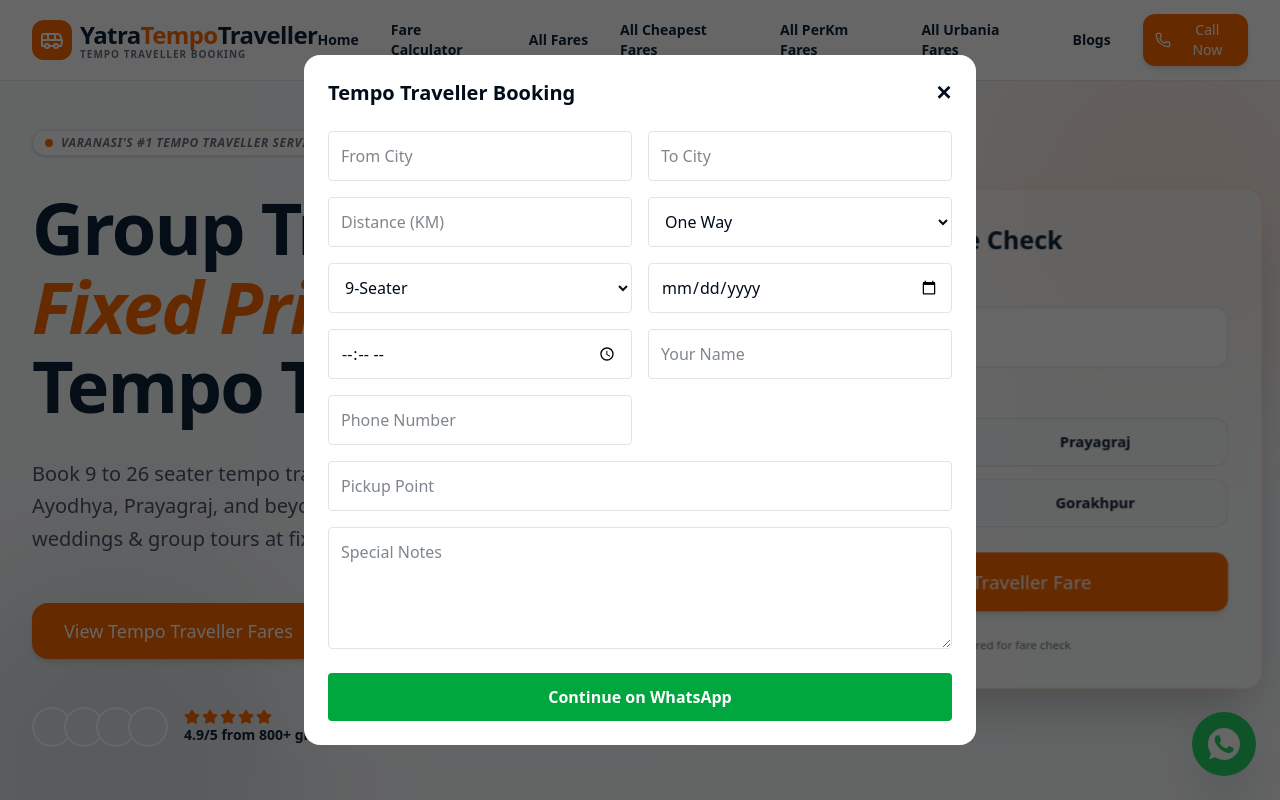
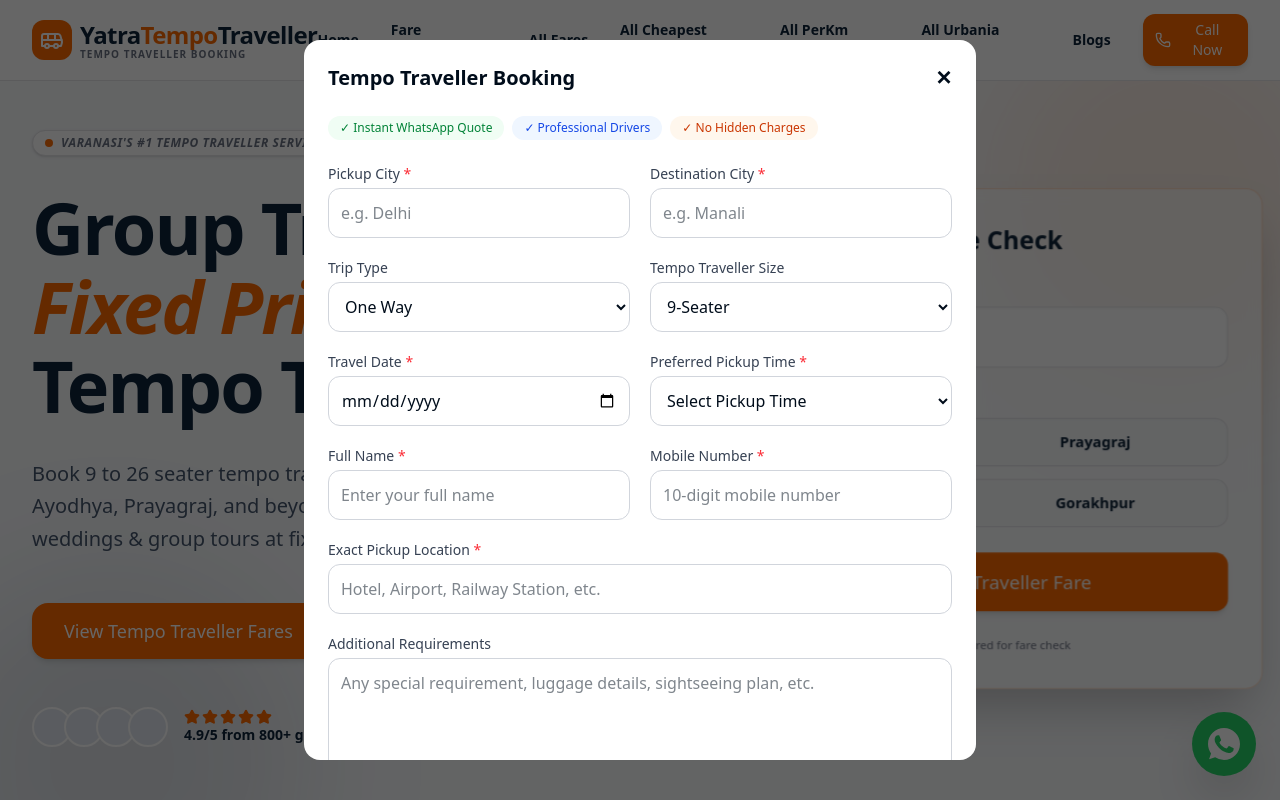
Before and after one commit to tempo-hub/tempo, a Next.js app: page / in a window 1280 px wide. Both pictures are taken after a click on the button 1224 px from the left and 744 px from the top of the page. Shown: the top 800 px of the page. Built offline with nearby package versions, Linux system fonts and the light colour scheme.

Commit message:
Updated UI of whatsapp form and add booking form on vehicle gallery section

```diff
--- a/app/components/shared/BookingModal.tsx
+++ b/app/components/shared/BookingModal.tsx
@@ -2,19 +2,24 @@
 
 import { useState } from "react";
 import toast from "react-hot-toast";
+import { useEffect } from "react";
 
 type BookingModalProps = {
   isOpen: boolean;
   onClose: () => void;
+  vehicleType?: string;
 };
 
-export default function BookingModal({ isOpen, onClose }: BookingModalProps) {
+export default function BookingModal({
+  isOpen,
+  onClose,
+  vehicleType,
+}: BookingModalProps) {
   const [formData, setFormData] = useState({
     from: "",
     to: "",
-    distance: "",
     tripType: "One Way",
-    tempoSize: "9-Seater",
+    tempoSize: vehicleType || "9-Seater",
     travelDate: "",
     pickupTime: "",
     name: "",
@@ -22,6 +27,28 @@ export default function BookingModal({ isOpen, onClose }: BookingModalProps) {
     pickupPoint: "",
     notes: "",
   });
+
+  useEffect(() => {
+    if (vehicleType) {
+      setFormData((prev) => ({
+        ...prev,
+        tempoSize: vehicleType,
+      }));
+    }
+  }, [vehicleType]);
+
+  const timeOptions = [];
+
+  for (let hour = 0; hour < 24; hour++) {
+    for (let minute = 0; minute < 60; minute += 15) {
+      const period = hour >= 12 ? "PM" : "AM";
+      const displayHour = hour % 12 || 12;
+
+      timeOptions.push(
+        `${displayHour}:${minute.toString().padStart(2, "0")} ${period}`,
+      );
+    }
+  }
 
   if (!isOpen) return null;
 
@@ -40,7 +67,6 @@ export default function BookingModal({ isOpen, onClose }: BookingModalProps) {
     const requiredFields = [
       { value: formData.from, label: "From City" },
       { value: formData.to, label: "To City" },
-      { value: formData.distance, label: "Distance" },
       { value: formData.travelDate, label: "Travel Date" },
       { value: formData.pickupTime, label: "Pickup Time" },
       { value: formData.name, label: "Name" },
@@ -60,16 +86,12 @@ export default function BookingModal({ isOpen, onClose }: BookingModalProps) {
       return;
     }
 
-    const distance = Number(formData.distance || 0);
-    const estimatedFare = distance * 18;
-
     const message = `
 Hi YatraTempoTraveller,
 
 *New Tempo Traveller Booking Request*
 ──────────────────────
 *Route:* ${formData.from} → ${formData.to}
-*Distance:* ${formData.distance} km
 *Trip Type:* ${formData.tripType}
 *Tempo Size:* ${formData.tempoSize}
 *Travel Date:* ${formData.travelDate}
@@ -78,8 +100,6 @@ Hi YatraTempoTraveller,
 *Phone:* ${formData.phone}
 *Pickup Point:* ${formData.pickupPoint || "To be confirmed"}
 *Notes:* ${formData.notes || "None"}
-──────────────────────
-*Estimated Fare:* ₹${estimatedFare}
 
 _Sent via YatraTempoTraveller.com booking form_
 `;
@@ -102,91 +122,171 @@ _Sent via YatraTempoTraveller.com booking form_
           </button>
         </div>
 
-        <div className="grid md:grid-cols-2 gap-4">
+        <div className="flex flex-wrap gap-2 mt-4 mb-6">
+          <span className="bg-green-50 text-green-700 text-xs font-medium px-3 py-1 rounded-full">
+            ✓ Instant WhatsApp Quote
+          </span>
+
+          <span className="bg-blue-50 text-blue-700 text-xs font-medium px-3 py-1 rounded-full">
+            ✓ Professional Drivers
+          </span>
+
+          <span className="bg-orange-50 text-orange-700 text-xs font-medium px-3 py-1 rounded-full">
+            ✓ No Hidden Charges
+          </span>
+        </div>
+
+        <div className="grid md:grid-cols-2 gap-5">
+          {/* From City */}
+          <div>
+            <label className="block text-sm font-medium text-gray-700 mb-1">
+              Pickup City <span className="text-red-500">*</span>
+            </label>
             <input
               name="from"
-            placeholder="From City"
-            className="border p-3 rounded"
+              placeholder="e.g. Delhi"
+              className="w-full border border-gray-300 focus:border-green-500 focus:ring-2 focus:ring-green-100 p-3 rounded-lg outline-none"
               onChange={handleChange}
             />
+          </div>
 
+          {/* To City */}
+          <div>
+            <label className="block text-sm font-medium text-gray-700 mb-1">
+              Destination City <span className="text-red-500">*</span>
+            </label>
             <input
               name="to"
-            placeholder="To City"
-            className="border p-3 rounded"
+              placeholder="e.g. Manali"
+              className="w-full border border-gray-300 focus:border-green-500 focus:ring-2 focus:ring-green-100 p-3 rounded-lg outline-none"
               onChange={handleChange}
             />
+          </div>
 
-          <input
-            name="distance"
-            placeholder="Distance (KM)"
-            className="border p-3 rounded"
-            onChange={handleChange}
-          />
-
+          {/* Trip Type */}
+          <div>
+            <label className="block text-sm font-medium text-gray-700 mb-1">
+              Trip Type
+            </label>
             <select
               name="tripType"
-            className="border p-3 rounded"
+              className="w-full border border-gray-300 focus:border-green-500 focus:ring-2 focus:ring-green-100 p-3 rounded-lg outline-none"
               onChange={handleChange}
             >
               <option>One Way</option>
               <option>Round Trip</option>
             </select>
+          </div>
 
+          {/* Tempo Size */}
+          <div>
+            <label className="block text-sm font-medium text-gray-700 mb-1">
+              Tempo Traveller Size
+            </label>
             <select
               name="tempoSize"
-            className="border p-3 rounded"
+              value={formData.tempoSize}
+              className="w-full border border-gray-300 focus:border-green-500 focus:ring-2 focus:ring-green-100 p-3 rounded-lg outline-none"
               onChange={handleChange}
             >
               <option>9-Seater</option>
               <option>12-Seater</option>
+              <option>15-Seater</option>
               <option>16-Seater</option>
               <option>20-Seater</option>
               <option>26-Seater</option>
             </select>
+          </div>
 
+          {/* Travel Date */}
+          <div>
+            <label className="block text-sm font-medium text-gray-700 mb-1">
+              Travel Date <span className="text-red-500">*</span>
+            </label>
             <input
               type="date"
               name="travelDate"
-            className="border p-3 rounded"
+              className="w-full border border-gray-300 focus:border-green-500 focus:ring-2 focus:ring-green-100 p-3 rounded-lg outline-none"
               onChange={handleChange}
             />
+          </div>
 
+          {/* Pickup Time */}
+          <div>
+            <label className="block text-sm font-medium text-gray-700 mb-1">
+              Preferred Pickup Time <span className="text-red-500">*</span>
+            </label>
+
+            <select
+              name="pickupTime"
+              value={formData.pickupTime}
+              onChange={handleChange}
+              className="w-full border border-gray-300 focus:border-green-500 focus:ring-2 focus:ring-green-100 p-3 rounded-lg outline-none"
+            >
+              <option value="">Select Pickup Time</option>
+
+              {timeOptions.map((time) => (
+                <option key={time} value={time}>
+                  {time}
+                </option>
+              ))}
+            </select>
+          </div>
+
+          {/* Name */}
+          <div>
+            <label className="block text-sm font-medium text-gray-700 mb-1">
+              Full Name <span className="text-red-500">*</span>
+            </label>
             <input
-            type="time"
-            name="pickupTime"
-            className="border p-3 rounded"
+              name="name"
+              placeholder="Enter your full name"
+              className="w-full border border-gray-300 focus:border-green-500 focus:ring-2 focus:ring-green-100 p-3 rounded-lg outline-none"
               onChange={handleChange}
             />
+          </div>
 
+          {/* Phone */}
+          <div>
+            <label className="block text-sm font-medium text-gray-700 mb-1">
+              Mobile Number <span className="text-red-500">*</span>
+            </label>
             <input
-            name="name"
-            placeholder="Your Name"
-            className="border p-3 rounded"
+              type="tel"
+              maxLength={10}
+              name="phone"
+              placeholder="10-digit mobile number"
+              className="w-full border border-gray-300 focus:border-green-500 focus:ring-2 focus:ring-green-100 p-3 rounded-lg outline-none"
               onChange={handleChange}
             />
+          </div>
 
+          {/* Pickup Point */}
+          <div className="md:col-span-2">
+            <label className="block text-sm font-medium text-gray-700 mb-1">
+              Exact Pickup Location <span className="text-red-500">*</span>
+            </label>
             <input
-            name="phone"
-            placeholder="Phone Number"
-            className="border p-3 rounded"
+              name="pickupPoint"
+              placeholder="Hotel, Airport, Railway Station, etc."
+              className="w-full border border-gray-300 focus:border-green-500 focus:ring-2 focus:ring-green-100 p-3 rounded-lg outline-none"
               onChange={handleChange}
             />
+          </div>
 
-          <input
-            name="pickupPoint"
-            placeholder="Pickup Point"
-            className="border p-3 rounded md:col-span-2"
+          {/* Notes */}
+          <div className="md:col-span-2">
+            <label className="block text-sm font-medium text-gray-700 mb-1">
+              Additional Requirements
+            </label>
+            <textarea
+              name="notes"
+              rows={4}
+              placeholder="Any special requirement, luggage details, sightseeing plan, etc."
+              className="w-full border border-gray-300 focus:border-green-500 focus:ring-2 focus:ring-green-100 p-3 rounded-lg outline-none"
               onChange={handleChange}
             />
-
-          <textarea
-            name="notes"
-            placeholder="Special Notes"
-            rows={4}
-            className="border p-3 rounded md:col-span-2"
-            onChange={handleChange}
-          />
+          </div>
         </div>
 
         <button
```
Also changed, not shown: app/components/vehicle-gallery.tsx (+27 -9 lines). Lines whose indentation alone changed are shown as unchanged.
